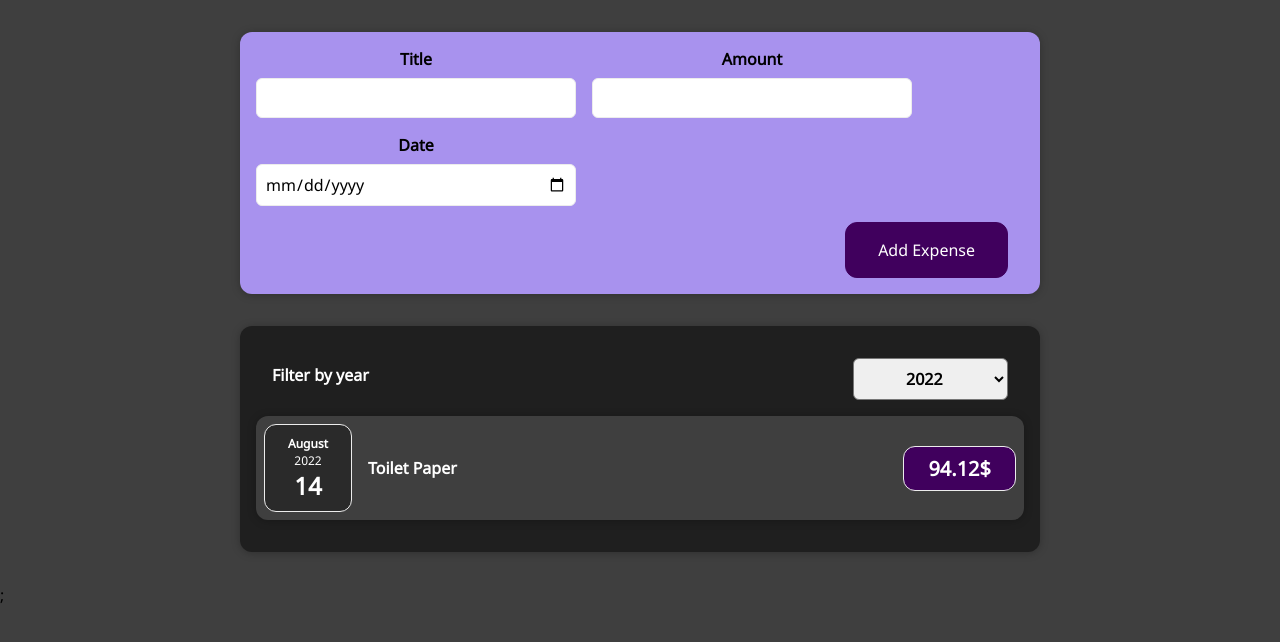
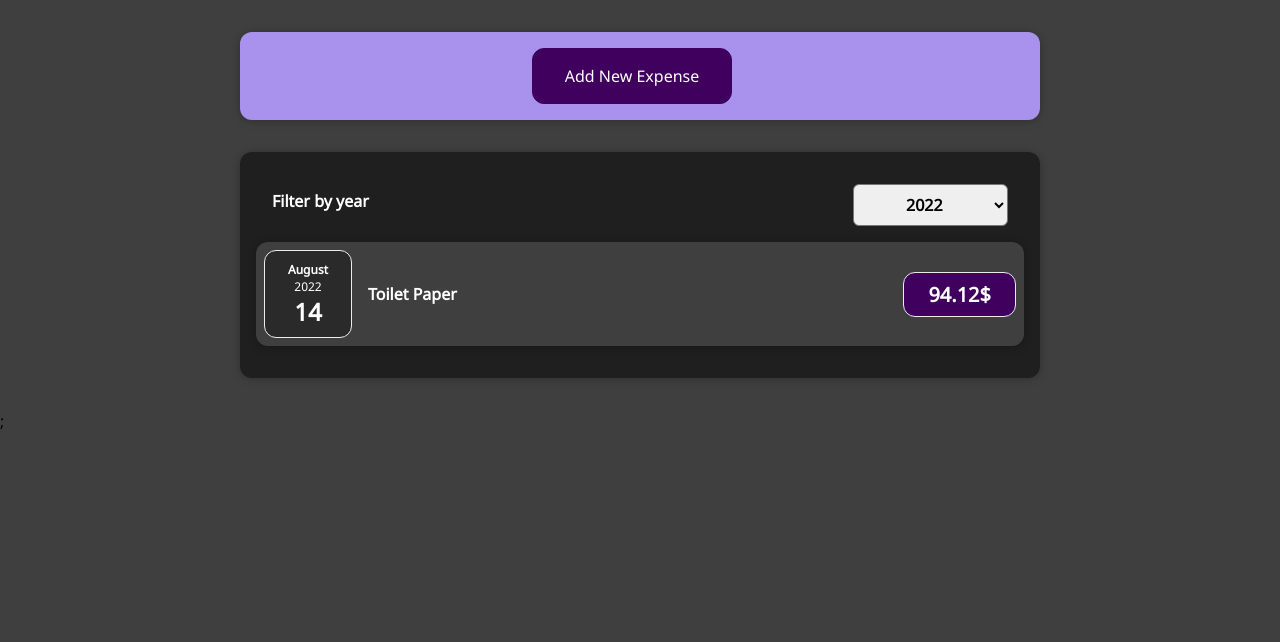
Before and after one commit to Perevechenkov/react-basics, a React (Create React App) app: page / in a window 1280 px wide. Shown: the top 642 px of the page. Built offline with nearby package versions, Linux system fonts and the light colour scheme.

Commit message:
form editing conditional render

```diff
--- a/src/components/NewExpense/ExpenseForm.js
+++ b/src/components/NewExpense/ExpenseForm.js
@@ -14,11 +14,13 @@
       return { ...prevState, title: event.target.value };
     });
   };
+
   const anountChangeHandler = event => {
     setUserInput(prevState => {
       return { ...prevState, amount: event.target.value };
     });
   };
+
   const dateChangeHandler = event => {
     setUserInput(prevState => {
       return { ...prevState, date: event.target.value };
@@ -71,6 +73,9 @@
         </div>
       </div>
       <div className='new-expense__actions'>
+        <button type='button' onClick={props.onCancel}>
+          Cancel
+        </button>
         <button type='submit'>Add Expense</button>
       </div>
     </form>
--- a/src/components/NewExpense/NewExpense.js
+++ b/src/components/NewExpense/NewExpense.js
@@ -1,19 +1,35 @@
+import { useState } from 'react';
+
 import ExpenseForm from './ExpenseForm';
 import Card from '../UI/Card';
 import './NewExpense.scss';
 
 export default function NewExpense(props) {
+  const [isEditing, setIsEditing] = useState(false);
+
   const saveExpenseDateHandler = enteredExpenseData => {
     const expenseData = {
       ...enteredExpenseData,
       id: Math.random().toString(),
     };
     props.onAddExpense(expenseData);
+    toggleFormEditingHandler();
+  };
+
+  const toggleFormEditingHandler = () => {
+    setIsEditing(curState => !curState);
   };
 
   return (
     <Card className='new-expense'>
-      <ExpenseForm onSaveExpenseData={saveExpenseDateHandler} />
+      {isEditing ? (
+        <ExpenseForm
+          onCancel={toggleFormEditingHandler}
+          onSaveExpenseData={saveExpenseDateHandler}
+        />
+      ) : (
+        <button onClick={toggleFormEditingHandler}>Add New Expense</button>
+      )}
     </Card>
   );
 }
```
